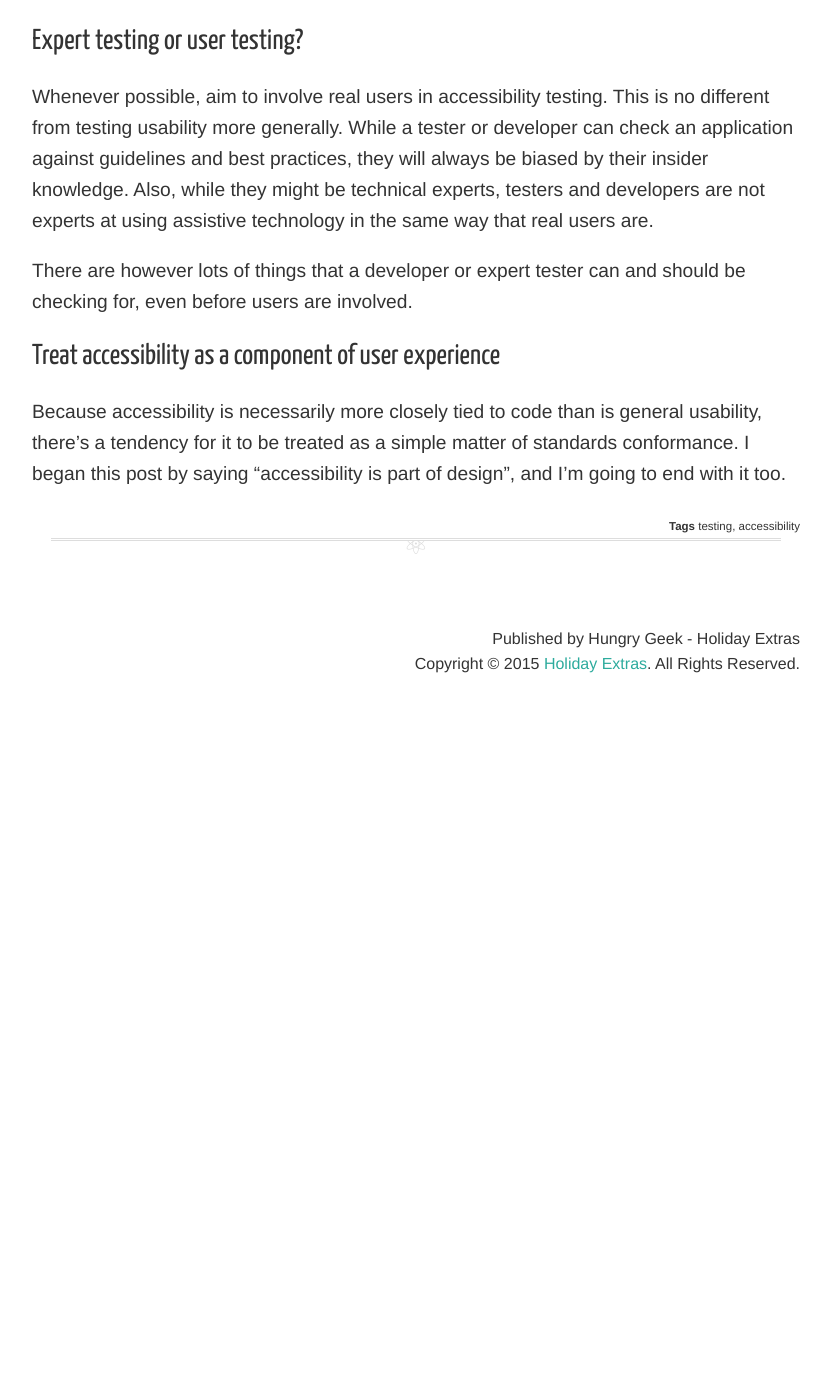
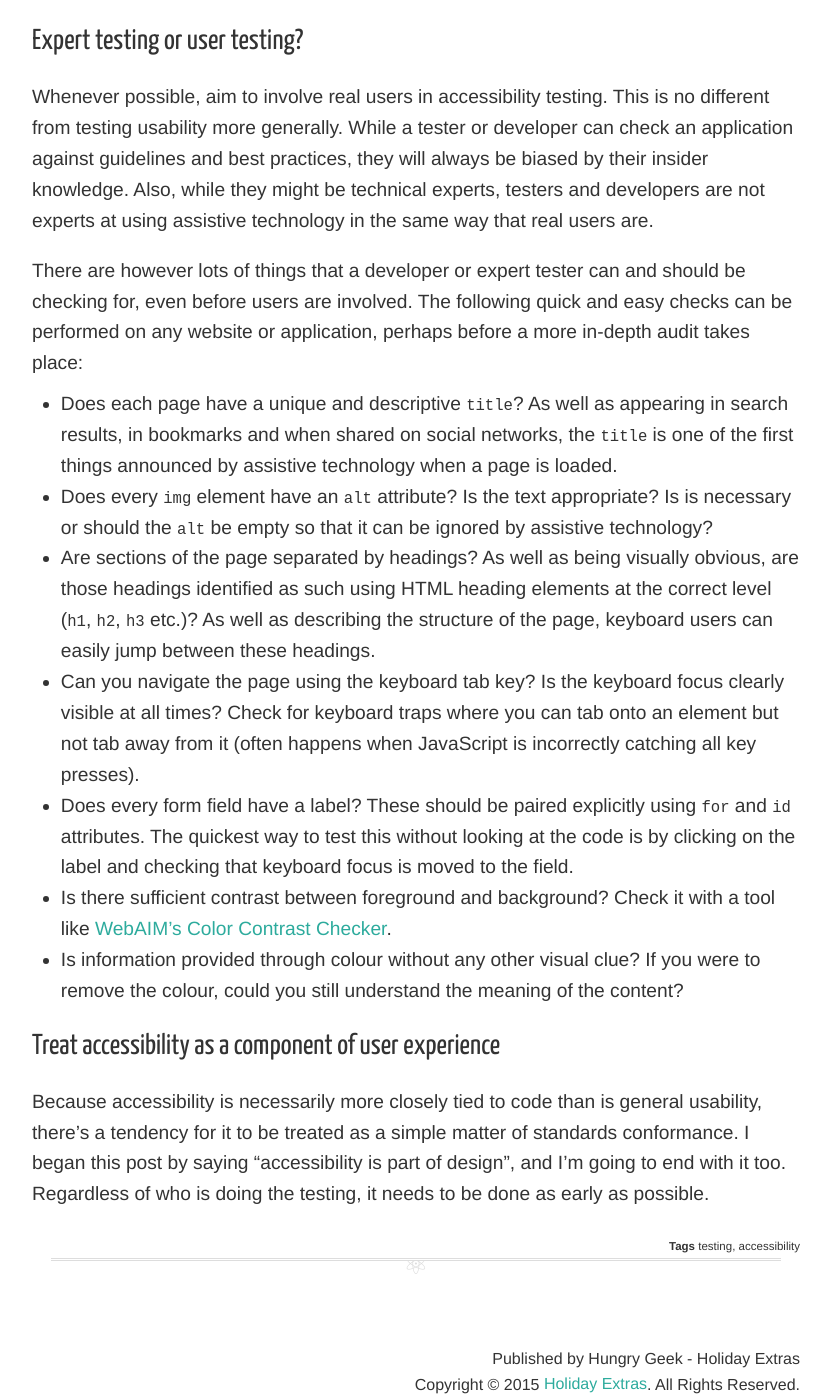
Before and after one commit to holidayextras/holidayextras.github.com, a Jekyll site: the page built from _posts/2015-10-30-testing-for-accessibility.md, in a window 1280 px wide and 1400 px high, scrolled down 3582 px. Shown: the whole window, without its empty margins (224-1055 px from the left). Built offline with Jekyll 4.4.1, drawn with Linux system fonts in a browser that asks for light colours; nearby versions of some CDN libraries; comment, search, counter and statistics services are not loaded; before the commit the page ends 4278 px from its top, so only the background shows below that; some of the changed text lies outside the part shown.

Commit message:
Added a list of quick test examples.

```diff
--- a/_posts/2015-10-30-testing-for-accessibility.md
+++ b/_posts/2015-10-30-testing-for-accessibility.md
@@ -66,8 +66,16 @@ Tools are essential for testing some aspects of accessibility. For example, <abb
 
 Whenever possible, aim to involve real users in accessibility testing. This is no different from testing usability more generally. While a tester or developer can check an application against guidelines and best practices, they will always be biased by their insider knowledge. Also, while they might be technical experts, testers and developers are not experts at using assistive technology in the same way that real users are.
 
-There are however lots of things that a developer or expert tester can and should be checking for, even before users are involved.
+There are however lots of things that a developer or expert tester can and should be checking for, even before users are involved. The following quick and easy checks can be performed on any website or application, perhaps before a more in-depth audit takes place:
+
+* Does each page have a unique and descriptive `title`? As well as appearing in search results, in bookmarks and when shared on social networks, the `title` is one of the first things announced by assistive technology when a page is loaded.
+* Does every `img` element have an `alt` attribute? Is the text appropriate? Is is necessary or should the `alt` be empty so that it can be ignored by assistive technology?
+* Are sections of the page separated by headings? As well as being visually obvious, are those headings identified as such using HTML heading elements at the correct level (`h1`, `h2`, `h3` etc.)? As well as describing the structure of the page, keyboard users can easily jump between these headings.
+* Can you navigate the page using the keyboard tab key? Is the keyboard focus clearly visible at all times? Check for keyboard traps where you can tab onto an element but not tab away from it (often happens when JavaScript is incorrectly catching all key presses).
+* Does every form field have a label? These should be paired explicitly using `for` and `id` attributes. The quickest way to test this without looking at the code is by clicking on the label and checking that keyboard focus is moved to the field.
+* Is there sufficient contrast between foreground and background? Check it with a tool like [WebAIM's Color Contrast Checker](http://webaim.org/resources/contrastchecker/).
+* Is information provided through colour without any other visual clue? If you were to remove the colour, could you still understand the meaning of the content?
 
 ## Treat accessibility as a component of user experience
 
-Because accessibility is necessarily more closely tied to code than is general usability, there's a tendency for it to be treated as a simple matter of standards conformance. I began this post by saying "accessibility is part of design", and I'm going to end with it too.
+Because accessibility is necessarily more closely tied to code than is general usability, there's a tendency for it to be treated as a simple matter of standards conformance. I began this post by saying "accessibility is part of design", and I'm going to end with it too. Regardless of who is doing the testing, it needs to be done as early as possible.
```
